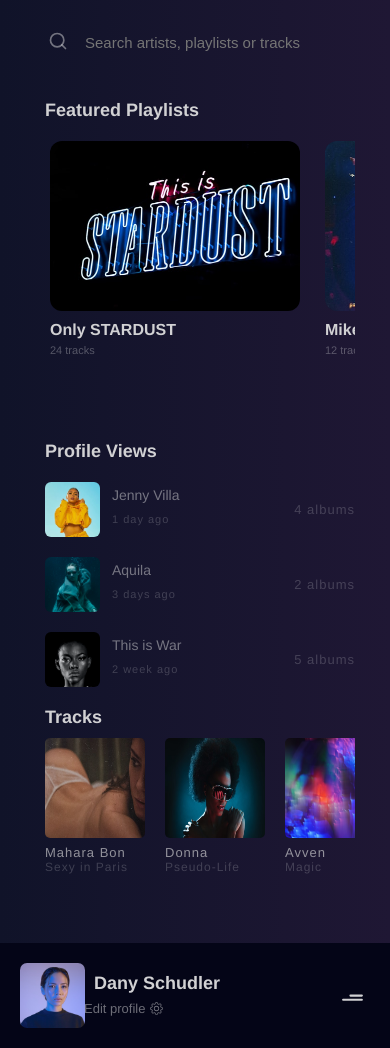
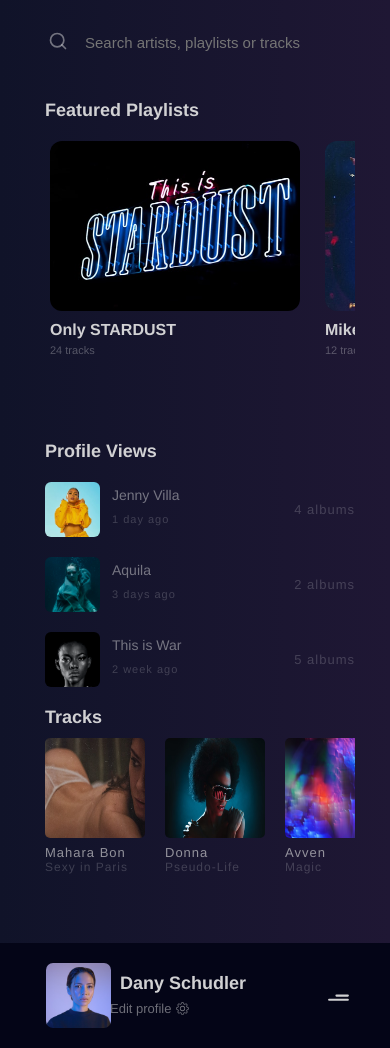
Before and after one commit to nathan-oliveira/MusicLibraryPage_devChallenge, a Nuxt app: page / in a window 390 px wide. Built offline with nearby package versions, Linux system fonts and the light colour scheme; a web font is replaced by a local one.

Commit message:
Update _grid.scss

```diff
--- a/assets/scss/layout/_grid.scss
+++ b/assets/scss/layout/_grid.scss
@@ -32,11 +32,19 @@
   .container {
     padding: 0 0 0 20px;
   }
+
+  .col__footer {
+    padding: 0 26px;
+  }
 }
 
 @media screen and (max-width: 360px) {
   .container {
     padding: 0px;
+  }
+
+  .col__footer {
+    padding: 0 8px;
   }
 }
 
```
